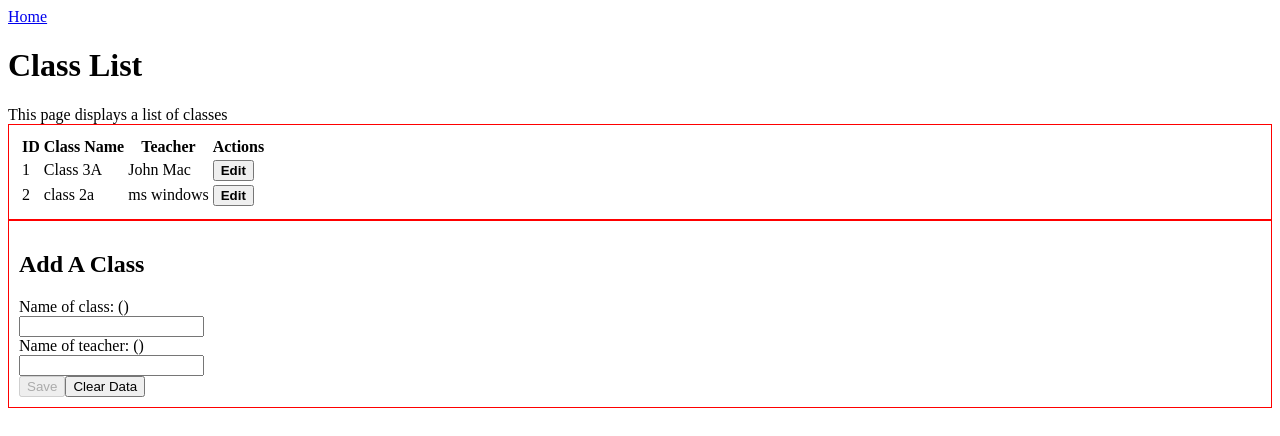
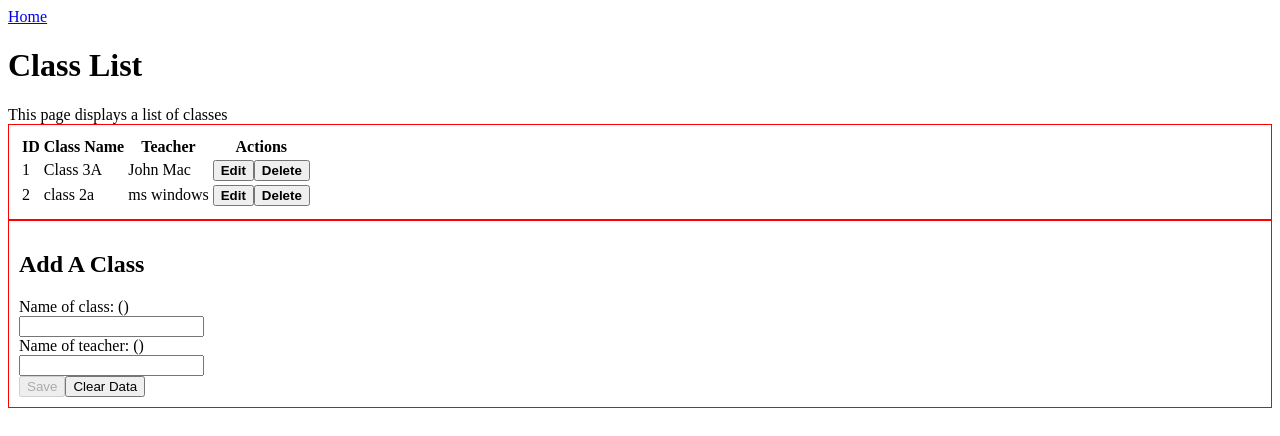
Before and after one commit to ajeebkp23/schoolapp, a Vue app: page / in a window 1280 px wide. Shown: the top 436 px of the page. Built offline with nearby package versions, Linux system fonts and the light colour scheme.

Commit message:
Basic Deletion added

```diff
--- a/src/components/ClassView.vue
+++ b/src/components/ClassView.vue
@@ -10,8 +10,12 @@ export default {
   },
   methods: {
     editAction(item) {
-      this.classListState.editItem = {...item};
+      this.classListState.editItem = { ...item };
     },
+    deleteAction(item) {
+      var thisItemId = item.id;
+      this.classListState.classList = [...this.classListState.classList].filter(innerItem => innerItem.id != thisItemId)
+    }
   },
 };
 </script>
@@ -28,7 +32,10 @@ export default {
       <td>{{ item.id }}</td>
       <td>{{ item.name }}</td>
       <td>{{ item.teacher }}</td>
-      <td><button @click="editAction(item)">Edit</button></td>
+      <td>
+        <button @click="editAction(item)">Edit</button>
+        <button @click="deleteAction(item)">Delete</button>
+      </td>
     </tr>
   </table>
 </template>
```
